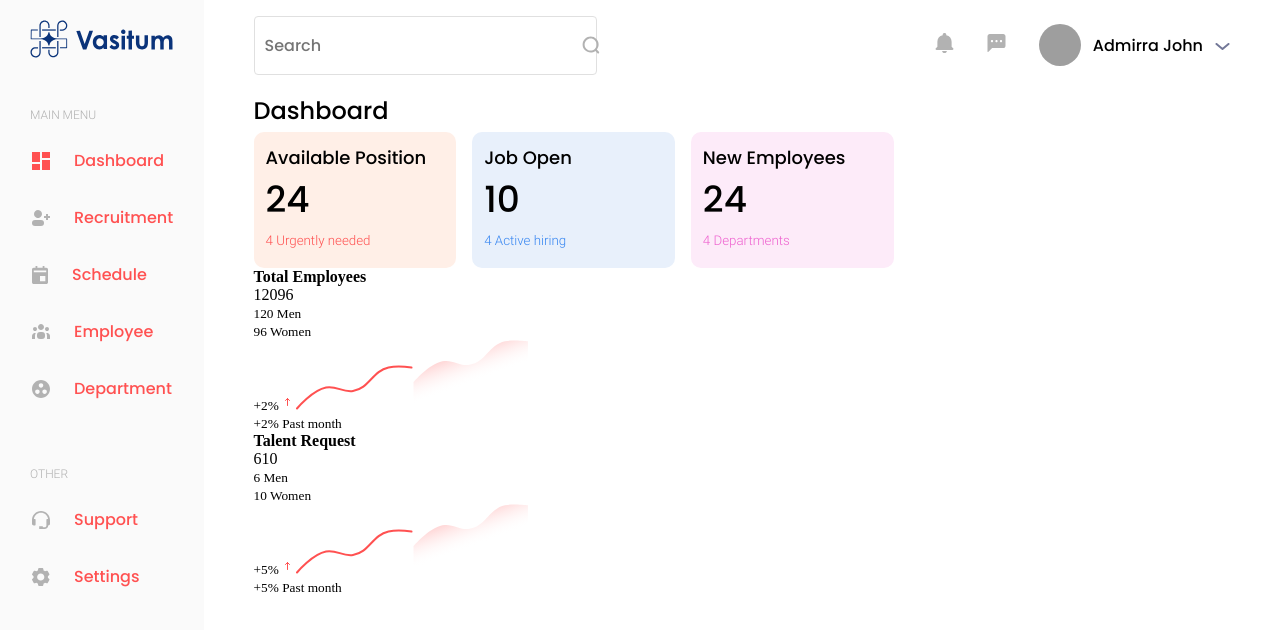
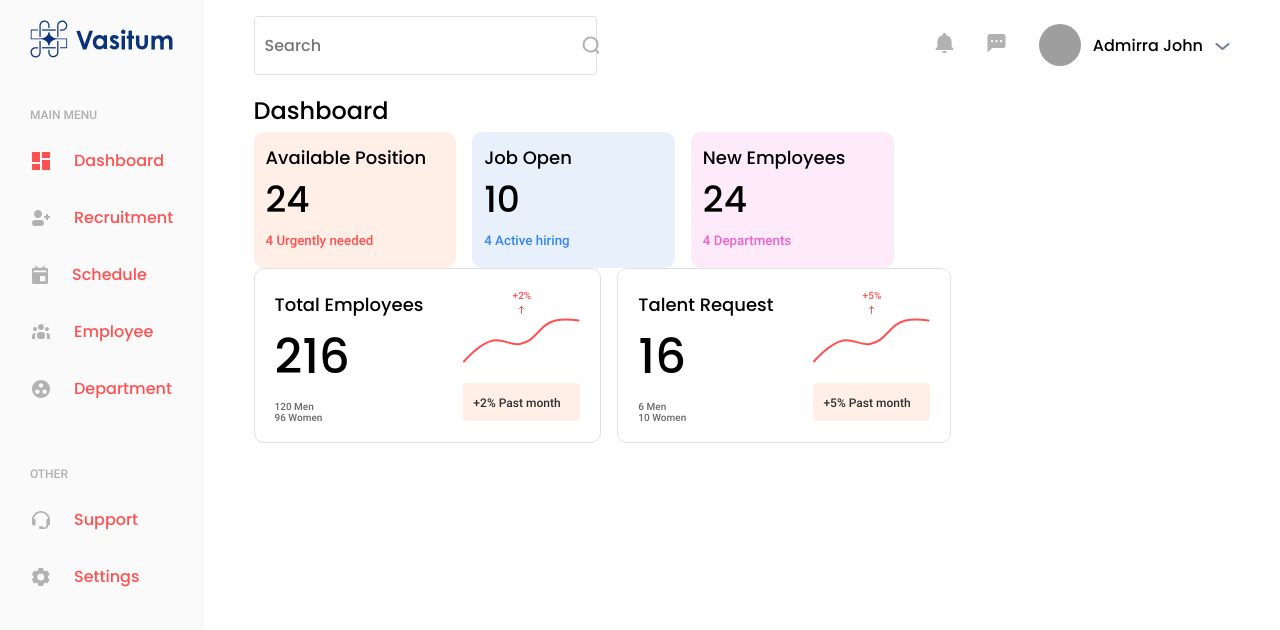
Before and after one commit to 4bdullah7eeshan/shoshin-tech-assignment, a React (Vite) app: page / in a window 1280 px wide. Shown: the top 630 px of the page. Built offline with nearby package versions, Linux system fonts and the light colour scheme; grey boxes are pictures that could not be loaded.

Commit message:
style: improve layout and alignment as per specs

```diff
--- a/src/components/Dashboard/Dashboard.jsx
+++ b/src/components/Dashboard/Dashboard.jsx
@@ -25,7 +25,7 @@ function Dashboard() {
 
                     </div>
 
-                    <div className={styles.SummaryCardsContainer}>
+                    <div className={styles.summaryCardsContainer}>
                         {summaryCards.map((data, index) => (
                             <SummaryCard
                                 key={index}
--- a/src/components/Dashboard/Dashboard.module.css
+++ b/src/components/Dashboard/Dashboard.module.css
@@ -33,3 +33,9 @@
     max-width: 640px;
 
 }
+
+.summaryCardsContainer {
+    display: flex;
+    gap: 1rem;
+    max-width: 640px;
+}
--- a/src/components/SummaryCard/SummaryCard.jsx
+++ b/src/components/SummaryCard/SummaryCard.jsx
@@ -6,11 +6,11 @@ import styles from "./SummaryCard.module.css";
 
 function SummaryCard({ title, menCount, womenCount, isIncrease, percentage }) {
     return(
-        <article>
-            <section>
+        <article className={styles.summaryCard}>
+            <section className={styles.textContainer}>
                 <header>
                     <h4>{title}</h4>
-                    <p>{menCount + womenCount}</p>
+                    <p>{parseInt(menCount, 10) + parseInt(womenCount, 10)}</p>
                 </header>
 
                 <footer>
@@ -18,14 +18,13 @@ function SummaryCard({ title, menCount, womenCount, isIncrease, percentage }) {
                     <p><small>{`${womenCount} Women`}</small></p>
                 </footer>
             </section>
-            <section>
+            <section className={styles.graphContainer}>
                 <div>
                     <small>
                         {isIncrease ? '+' : '-'}{percentage}%
                     </small>
                     <img src={upArrow} alt="" />
                     <img src={graph} alt="" />
-                    <img src={graphGradient} alt="" />
                 </div>
 
                 <p>
--- a/src/components/SummaryCard/SummaryCard.module.css
+++ b/src/components/SummaryCard/SummaryCard.module.css
@@ -0,0 +1,110 @@
+@font-face {
+    font-family: Poppins;
+    src: url(../../../public/assets/fonts/Poppins/Poppins-Medium.ttf);
+}
+
+@font-face {
+    font-family: Roboto;
+    src: url(../../../public/assets/fonts/Roboto/Roboto-Medium.ttf);
+}
+
+.summaryCard {
+    --color-text-primary: #000000;
+    --color-text-secondary: #686868;
+    --color-text-tertiary: #FF5151;
+
+    --font-poppins: Poppins, system-ui, sans-serif;
+    --font-roboto: Roboto, system-ui, sans-serif;
+
+    --font-weight-medium: 500;
+    --font-weight-light: 400;
+}
+
+.summaryCard {
+    border-radius: 10px;
+    border: 1px solid #E0E0E0;
+    padding: 1.25rem;
+    display: flex;
+    justify-content: center;
+    align-items: center;
+    gap: 2.5rem;
+}
+
+.textContainer,
+.graphContainer {
+    display: flex;
+    flex-direction: column;
+}
+
+.textContainer {
+    gap: 2rem;
+}
+
+.textContainer header {
+    display: flex;
+    flex-direction: column;
+    gap: 1.375rem;
+}
+
+.textContainer header h4 {
+    font-family: var(--font-poppins);
+    font-weight: var(--font-weight-medium);
+    font-size: 1.125rem;
+    line-height: 1.75;
+    white-space: nowrap;
+}
+
+.textContainer header p {
+    font-family: var(--font-poppins);
+    font-weight: var(--font-weight-medium);
+    font-size: 3rem;
+    line-height: 0.6;
+}
+
+
+.textContainer footer {
+    display: flex;
+    flex-direction: column;
+    gap: 0.25rem;
+}
+
+.textContainer footer p {
+    font-family: var(--font-roboto);
+    font-weight: var(--font-weight-light);
+    color: var(--color-text-secondary);
+    font-size: 0.75rem;
+    line-height: 0.6;
+}
+
+
+.graphContainer {
+    gap: 1.25rem;
+}
+
+.graphContainer div {
+    display: flex;
+    flex-direction: column;
+    justify-content: flex-start;
+    align-items: center;
+}
+
+.graphContainer div small {
+    font-family: var(--font-roboto);
+    font-size: 0.625rem;
+    color: var(--color-text-tertiary);
+    font-weight: var(--font-weight-medium);
+}
+
+.graphContainer p {
+    border-radius: 4px;
+    background-color: #FFEFE7;
+    padding: 10px;
+
+}
+
+.graphContainer p small {
+    color: #303030;
+    font-family: var(--font-roboto);
+    font-weight: var(--font-weight-light);
+    font-size: 0.75rem;
+}
```
